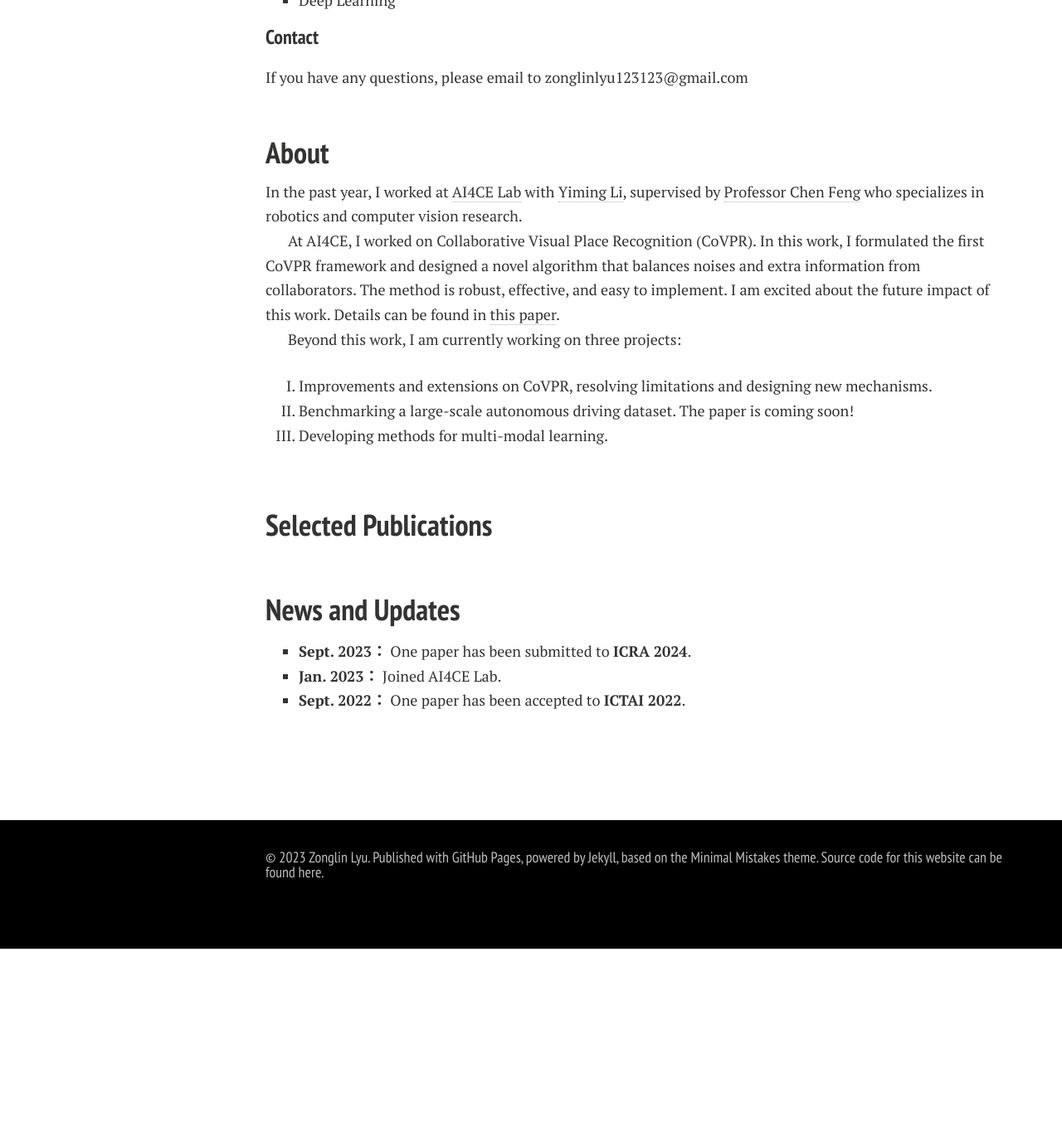
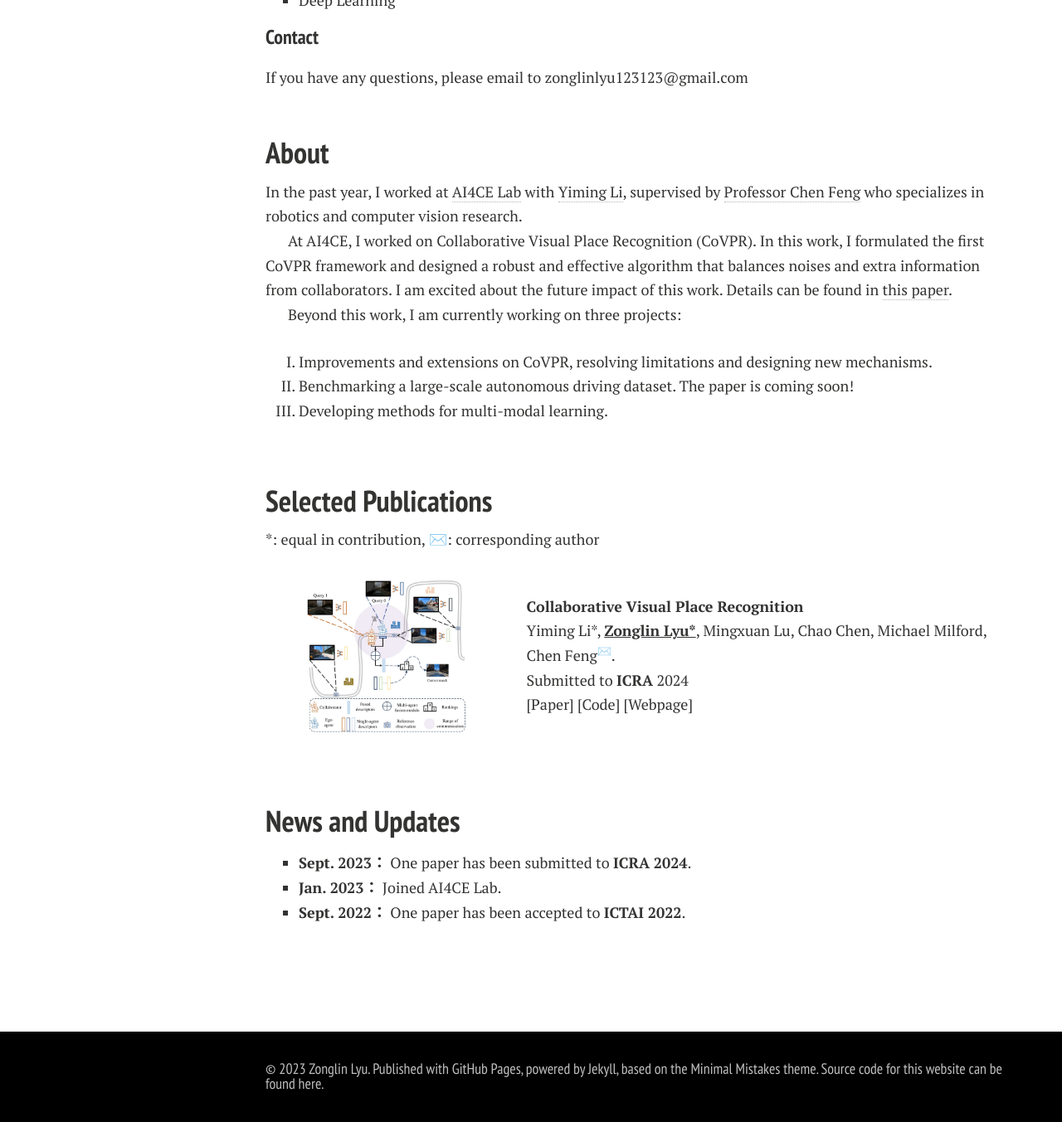
Before and after one commit to ZonglinL/ZonglinL.github.io, a Jekyll site: the page built from index.md, in a window 1280 px wide and 1400 px high, scrolled down 997 px. Shown: the top 1353 px of the window at 83% size. Built offline with Jekyll 4.4.1, drawn with Linux system fonts in a browser that asks for light colours; nearby versions of some CDN libraries; comment, search, counter and statistics services are not loaded; a style sheet for code colours, icons or effects is not loaded; our own code applies the rules of GitHub Pages for plain Markdown files; before the commit the page ends 2141 px from its top, so only the background shows below that.

Commit message:
Update index.md

```diff
--- a/index.md
+++ b/index.md
@@ -32,7 +32,7 @@ If you have any questions, please email to zonglinlyu123123@gmail.com
 
 In the past year, I worked at [AI4CE Lab](https://ai4ce.github.io/) with [Yiming Li](https://scholar.google.com.hk/citations?user=i_aajNoAAAAJ&hl=zh-CN), supervised by [Professor Chen Feng](https://scholar.google.com/citations?user=YeG8ZM0AAAAJ&hl=en) who specializes in robotics and computer vision research.
 
-At AI4CE, I worked on Collaborative Visual Place Recognition (CoVPR). In this work, I formulated the first CoVPR framework and designed a novel algorithm that balances noises and extra information from collaborators. The method is robust, effective, and easy to implement. I am excited about the future impact of this work. Details can be found in [this paper](https://arxiv.org/abs/2310.05541).
+At AI4CE, I worked on Collaborative Visual Place Recognition (CoVPR). In this work, I formulated the first CoVPR framework and designed a robust and effective algorithm that balances noises and extra information from collaborators. I am excited about the future impact of this work. Details can be found in [this paper](https://arxiv.org/abs/2310.05541).
 
 Beyond this work, I am currently working on three projects:
 1.    Improvements and extensions on CoVPR, resolving limitations and designing new mechanisms.
@@ -42,9 +42,35 @@ Beyond this work, I am currently working on three projects:
 <br>
 
 ## Selected Publications
+*: equal in contribution, ✉️: corresponding author
+
+<table style="width:100%;border:0px;border-spacing:0px;border-collapse:separate;margin-right:auto;margin-left:auto;">
+  <tbody>
+    <tr>
+      <td style="margin:5px;padding:5px;width:35%;max-width:90%" align="center" class="image-wrapper">
+        <img style="margin:1px;padding-right:20px;width:65%;max-width:100%" src="https://zonglinl.github.io/images/CoVPR.jpg" alt="dise">
+      </td>
+      <td width="75%" valign="center" class="text-wrapper">
+          <papertitle>
+            <strong>
+              Collaborative Visual Place Recognition
+            </strong>
+          </papertitle>
+          <br>
+          Yiming Li*, <strong><u>Zonglin Lyu*</u></strong>, Mingxuan Lu, Chao Chen, Michael Milford, Chen Feng<sup>✉️</sup>.
+          <br>
+          Submitted to <strong>ICRA</strong> 2024
+          <br>
+          <a href="https://arxiv.org/abs/2310.05541" class="custom-link—paper">[Paper]</a>
+          <a href="https://github.com/ai4ce/CoVPR" class="custom-link—code">[Code]</a>
+          <a href="https://ai4ce.github.io/CoVPR/" class="custom-link—project">[Webpage]</a>
+      </td>
+    </tr>
+
+  </tbody>
+</table>
 
 <br>
----
 
 ## News and Updates
 - **Sept. 2023：** One paper has been submitted to **ICRA 2024**.
```
